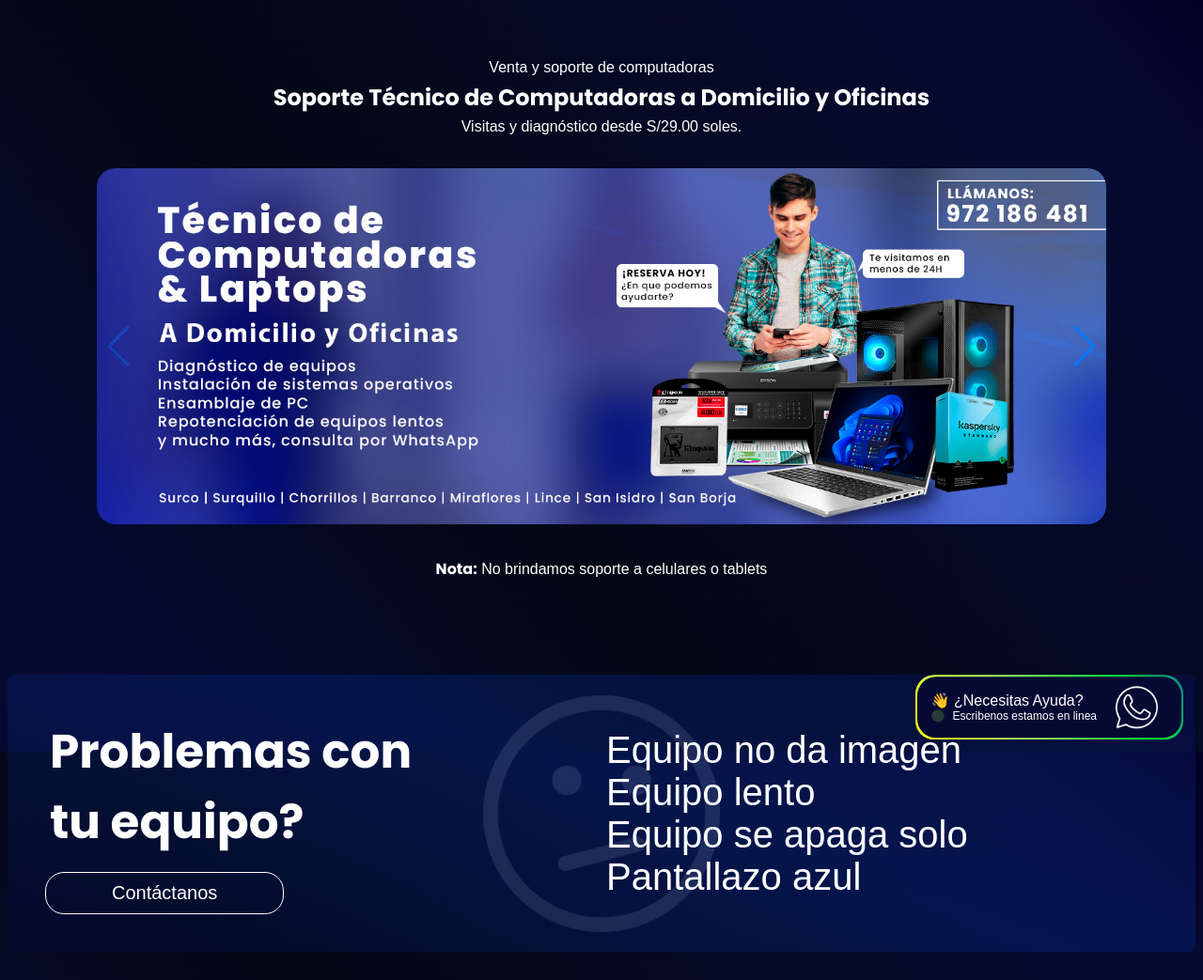
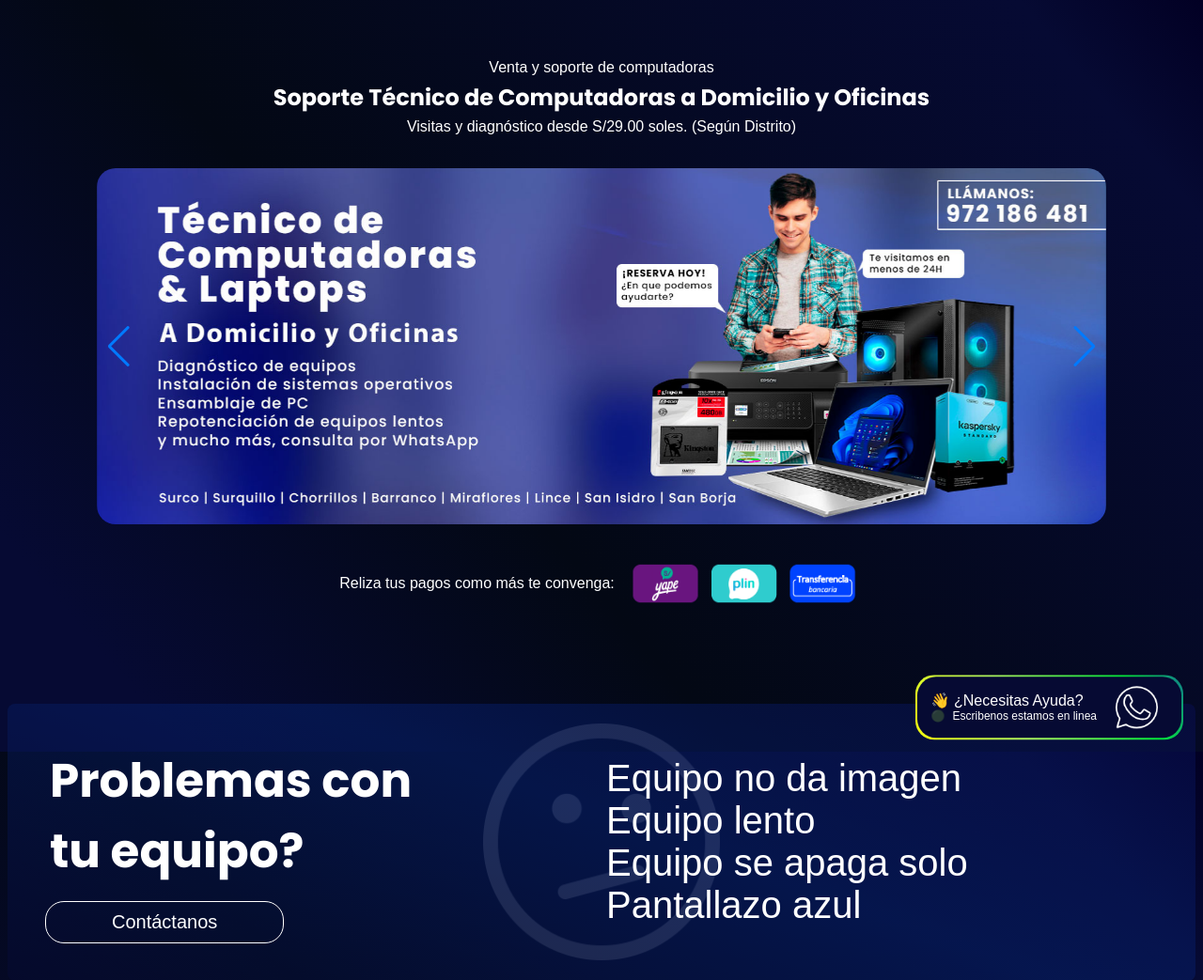
Before and after one commit to LuisHuaman-D/soporte, a PHP site: page / in a window 1280 px wide. Shown: the top 1043 px of the page at 94% size. Run offline with PHP 8.4, Linux system fonts and the light colour scheme; some libraries are stand-ins or nearby versions; some web fonts are replaced.

Commit message:
medios de pago añadido iconos

```diff
--- a/code.js
+++ b/code.js
@@ -4,8 +4,8 @@
 });*/
 
 var swiper = new Swiper(".mySwiper", {
-  freeMode: true,
-  effect: 'slider',
+  loop: true,
+  /*freeMode: true,*/
   fadeEffect: {
     crossFade: true
   },
--- a/index.html
+++ b/index.html
@@ -37,7 +37,8 @@ height="0" width="0" style="display:none;visibility:hidden"></iframe></noscript>
             <div class="container2 texcenter lazy">
                 <p>Venta y soporte de computadoras</p>
                 <h1>Soporte Técnico de Computadoras a Domicilio y Oficinas</h1>
-                <p>Visitas y diagnóstico desde S/29.00 soles.</p>
+                <p>Visitas y diagnóstico desde S/29.00 soles. (Según Distrito)</p>
+
                 <div class="sliderprincipal mbtop">
                     <div class="boxanima-2">
                         <div class="swiper swiperbrd mySwiper">
@@ -74,10 +75,10 @@ height="0" width="0" style="display:none;visibility:hidden"></iframe></noscript>
                     </div>
                 </div>
 
-                <div class="mbtop nta-alerta ">
-                    <strong>Nota:</strong> No brindamos soporte a celulares o tablets
+                <div class="mbtop iconpago flex1">
+                   <p>Reliza tus pagos como más te convenga: </p>
+                    <img src="img/tecnico-de-computadoras-medios-de-pago.png" alt="metodos de pago para tecnico de computadoras">
                 </div>
-
             </div>
         </section>
 
@@ -267,7 +268,7 @@ height="0" width="0" style="display:none;visibility:hidden"></iframe></noscript>
 
         <section>
             <div class="container texcenter">
-                <p>Visitas y diagnósticos desde S/ 29.00 soles (Segun distrito) </p>
+                <p>Visitas y diagnósticos desde S/ 29.00 soles (Según distrito) </p>
                 <h2>Distritos cubiertos en Lima</h2>
                 <p class="subti2">Te atendemos en menos de 24 horas</p>
                 <div class="lista-distritos mbtop">
--- a/style.css
+++ b/style.css
@@ -257,6 +257,14 @@ background-repeat: no-repeat;
 
       }
 
+.flex1 {
+        display: flex;
+        justify-content: center;
+        align-items: center;
+}
+.mbtop.iconpago.flex1 img {
+        width: 265px;
+}
 
 .bnnrsp img {
         width: 100%;
@@ -373,6 +381,7 @@ a.itemff.chat-whatsapp.appescrito {
   animation: loopY 3s infinite ease-in-out;
 }
 
+
 @keyframes loopY {
   0%   { transform: translateY(0); }
   50%  { transform: translateY(10px); }
@@ -486,6 +495,9 @@ a.itemff.chat-whatsapp.appescrito {
   display: none;
 }
 @media (max-width: 600px) {
+  .flex1 {
+        display:block;
+}
   .ctz-es{
     display: none;
   }
```
Also changed, not shown: ldg-soporte.html (+9 -3 lines), img/tecnico-de-computadoras-medios-de-pago.png (added).
